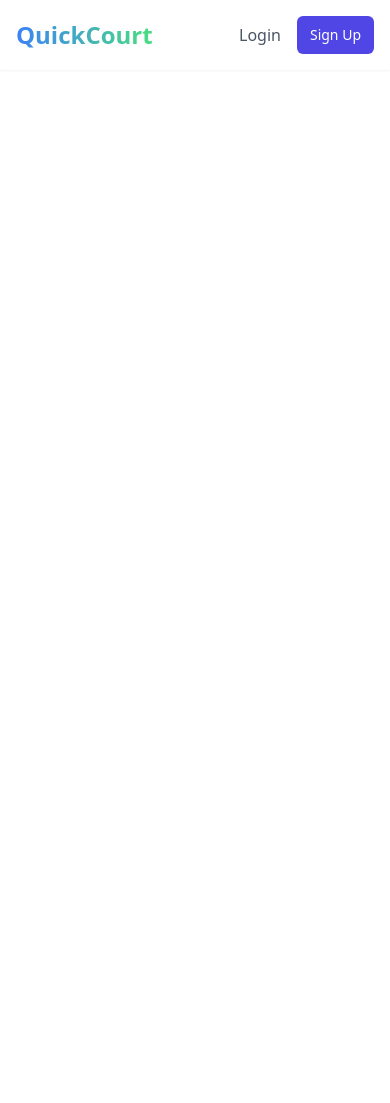
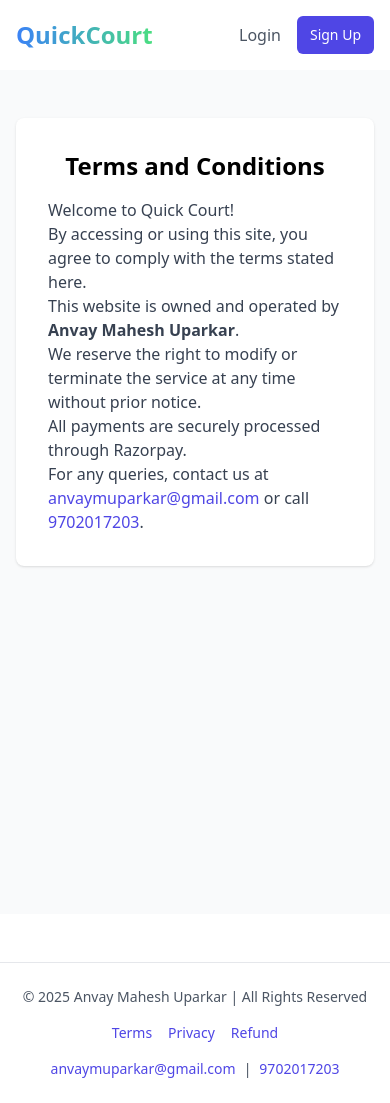
Before and after one commit to AnvayUparkar/Quick-Court, a React (Vite) app in the folder frontend/: page /terms in a window 390 px wide. Before the commit the page ends 844 px from the top, so only its background shows below. Built offline with nearby package versions, Linux system fonts and the light colour scheme; no server answers.

Commit message:
feat: Add compliance pages and footer links for Terms, Privacy, and Refund policies

```diff
--- a/frontend/src/App.tsx
+++ b/frontend/src/App.tsx
@@ -26,6 +26,10 @@ const OwnerDashboard = React.lazy(() => import('./components/FacilityOwner/Owner
 const FacilityManagementPage = React.lazy(() => import('./components/FacilityOwner/FacilityManagementPage'));
 const CourtManagementPage = React.lazy(() => import('./components/FacilityOwner/CourtManagementPage'));
 const BookingOverviewPage = React.lazy(() => import('./components/FacilityOwner/BookingOverviewPage'));
+// Compliance / Info pages
+const Terms = React.lazy(() => import('./components/Terms'));
+const Privacy = React.lazy(() => import('./components/Privacy'));
+const Refund = React.lazy(() => import('./components/Refund'));
 
 function App() {
   return (
@@ -63,6 +67,10 @@ function App() {
 
               {/* Default/Home Route (public) */}
               <Route path="/" element={<Dashboard />} />
+              {/* Compliance / static pages */}
+              <Route path="/terms" element={<Terms />} />
+              <Route path="/privacy" element={<Privacy />} />
+              <Route path="/refund" element={<Refund />} />
             </Routes>
             </Suspense>
           </Layout>
--- /dev/null
+++ b/frontend/src/components/Privacy.tsx
@@ -0,0 +1,30 @@
+import React from 'react';
+
+const Privacy: React.FC = () => {
+  return (
+    <div className="min-h-screen flex flex-col items-center justify-start py-12 px-4 bg-gray-50">
+      <div className="w-full max-w-3xl bg-white rounded-lg shadow p-8">
+        <h1 className="text-2xl font-bold mb-4 text-center">Privacy Policy</h1>
+        <div className="prose prose-sm text-gray-700">
+          <p>
+            Your privacy is important to us.
+          </p>
+          <p>
+            We collect minimal information such as name, email, and payment details only for transaction processing.
+          </p>
+          <p>
+            We never sell, share, or misuse user data.
+          </p>
+          <p>
+            All payments are securely handled via Razorpay on behalf of <strong>Anvay Mahesh Uparkar</strong>.
+          </p>
+          <p>
+            If you have any privacy concerns, contact us at <a href="mailto:anvaymuparkar@gmail.com" className="text-indigo-600">anvaymuparkar@gmail.com</a> or call <a href="tel:9702017203" className="text-indigo-600">9702017203</a>.
+          </p>
+        </div>
+      </div>
+    </div>
+  );
+};
+
+export default Privacy;
--- /dev/null
+++ b/frontend/src/components/Refund.tsx
@@ -0,0 +1,30 @@
+import React from 'react';
+
+const Refund: React.FC = () => {
+  return (
+    <div className="min-h-screen flex flex-col items-center justify-start py-12 px-4 bg-gray-50">
+      <div className="w-full max-w-3xl bg-white rounded-lg shadow p-8">
+        <h1 className="text-2xl font-bold mb-4 text-center">Return / Refund / Cancellation Policy</h1>
+        <div className="prose prose-sm text-gray-700">
+          <p>
+            We strive to provide the best experience for our users.
+          </p>
+          <p>
+            Refunds for accidental or failed transactions will be processed within <strong>5–7 business days</strong>.
+          </p>
+          <p>
+            For cancellations or refund requests, please email <a href="mailto:anvaymuparkar@gmail.com" className="text-indigo-600">anvaymuparkar@gmail.com</a> or call <a href="tel:9702017203" className="text-indigo-600">9702017203</a>.
+          </p>
+          <p>
+            All payments are securely managed through Razorpay.
+          </p>
+          <p>
+            Thank you for choosing Quick Court, operated by <strong>Anvay Mahesh Uparkar</strong>.
+          </p>
+        </div>
+      </div>
+    </div>
+  );
+};
+
+export default Refund;
--- /dev/null
+++ b/frontend/src/components/Terms.tsx
@@ -0,0 +1,31 @@
+import React from 'react';
+
+const Terms: React.FC = () => {
+  return (
+    <div className="min-h-screen flex flex-col items-center justify-start py-12 px-4 bg-gray-50">
+      <div className="w-full max-w-3xl bg-white rounded-lg shadow p-8">
+        <h1 className="text-2xl font-bold mb-4 text-center">Terms and Conditions</h1>
+        <div className="prose prose-sm text-gray-700">
+          <p>
+            Welcome to Quick Court!<br />
+            By accessing or using this site, you agree to comply with the terms stated here.
+          </p>
+          <p>
+            This website is owned and operated by <strong>Anvay Mahesh Uparkar</strong>.
+          </p>
+          <p>
+            We reserve the right to modify or terminate the service at any time without prior notice.
+          </p>
+          <p>
+            All payments are securely processed through Razorpay.
+          </p>
+          <p>
+            For any queries, contact us at <a href="mailto:anvaymuparkar@gmail.com" className="text-indigo-600">anvaymuparkar@gmail.com</a> or call <a href="tel:9702017203" className="text-indigo-600">9702017203</a>.
+          </p>
+        </div>
+      </div>
+    </div>
+  );
+};
+
+export default Terms;
--- /dev/null
+++ b/frontend/src/components/shared/Footer.tsx
@@ -0,0 +1,28 @@
+import React from 'react';
+import { Link } from 'react-router-dom';
+
+const Footer: React.FC = () => {
+  return (
+    <footer className="w-full bg-white border-t mt-12">
+      <div className="max-w-6xl mx-auto py-6 px-4 flex flex-col md:flex-row items-center justify-between gap-4">
+        <div className="text-sm text-gray-600">
+          © 2025 Anvay Mahesh Uparkar | All Rights Reserved
+        </div>
+
+        <div className="flex items-center gap-4">
+          <Link to="/terms" className="text-sm text-indigo-600 hover:underline">Terms</Link>
+          <Link to="/privacy" className="text-sm text-indigo-600 hover:underline">Privacy</Link>
+          <Link to="/refund" className="text-sm text-indigo-600 hover:underline">Refund</Link>
+        </div>
+
+        <div className="text-sm text-gray-600">
+          <a href="mailto:anvaymuparkar@gmail.com" className="text-indigo-600 hover:underline">anvaymuparkar@gmail.com</a>
+          <span className="mx-2">|</span>
+          <a href="tel:9702017203" className="text-indigo-600 hover:underline">9702017203</a>
+        </div>
+      </div>
+    </footer>
+  );
+};
+
+export default Footer;
--- a/frontend/src/components/shared/Layout.tsx
+++ b/frontend/src/components/shared/Layout.tsx
@@ -1,5 +1,6 @@
 import React from 'react';
 import Header from './Header';
+import Footer from './Footer';
 
 interface LayoutProps {
   children: React.ReactNode;
@@ -12,6 +13,7 @@ const Layout: React.FC<LayoutProps> = ({ children }) => {
       <main className="flex-grow">
         {children}
       </main>
+      <Footer />
     </div>
   );
 };
```
